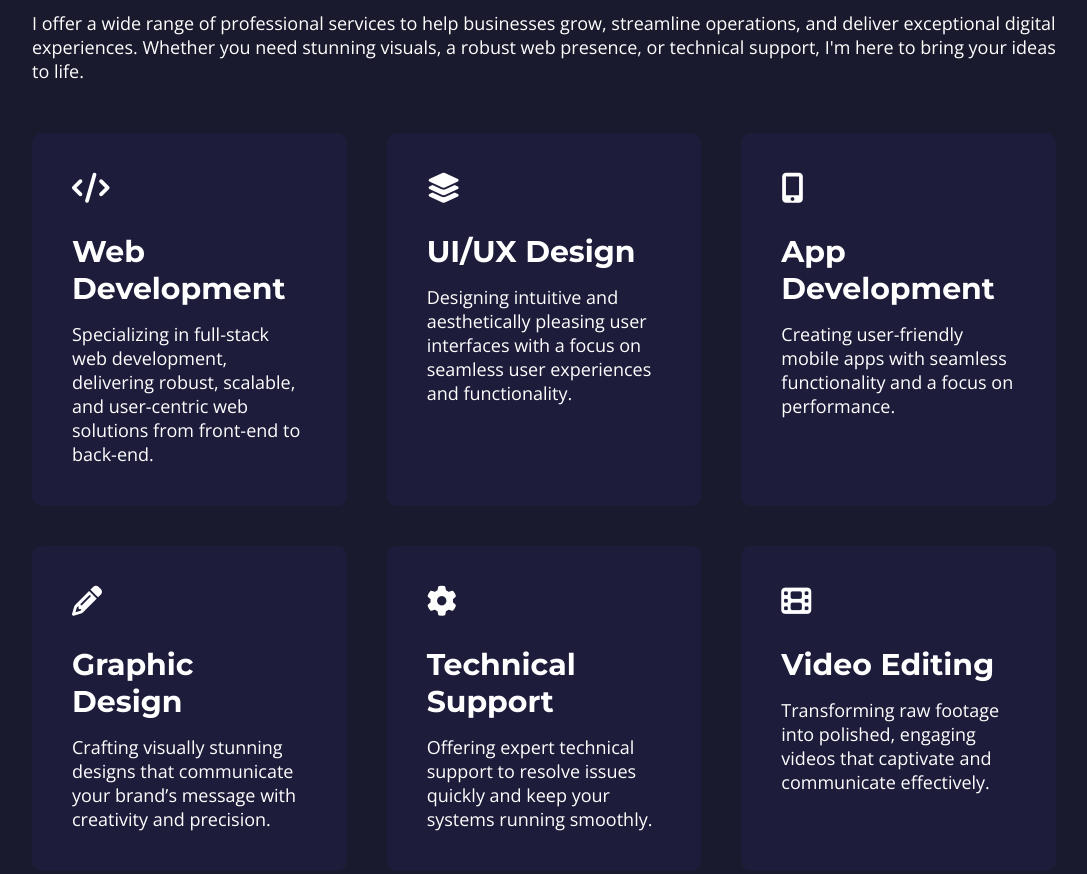
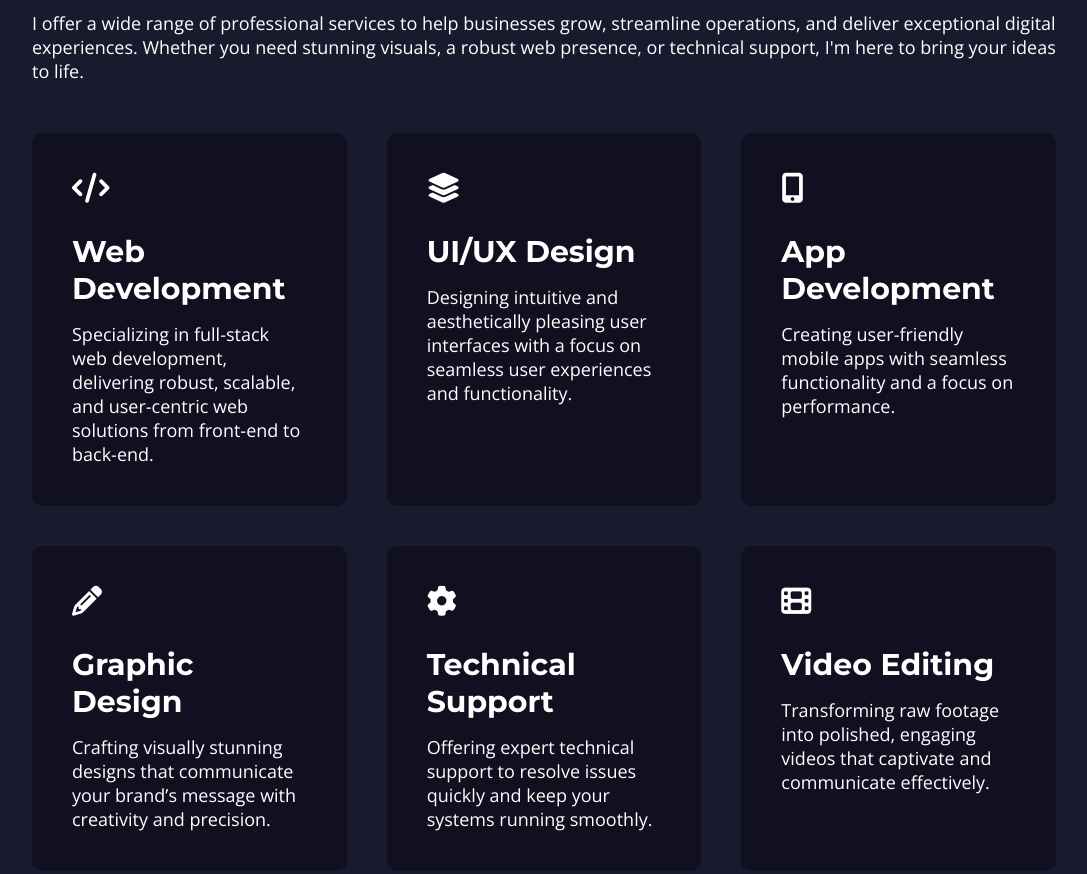
Before and after one commit to Edwardmurithi/Portifolio, a plain HTML site: page index.html in a window 1280 px wide. Shown: the part 1600-2474 px from the top of the page, without its empty margins (96-1183 px from the left). Drawn offline with nearby package versions, Linux system fonts and the light colour scheme.

```diff
--- a/assets/css/styles.css
+++ b/assets/css/styles.css
@@ -248,7 +248,7 @@
 
 
 .services-list div {
-    background: #1d1d3b;
+    background: #101020;
     padding: 40px;
     font-size: 13px;
     font-weight: 300;
```
